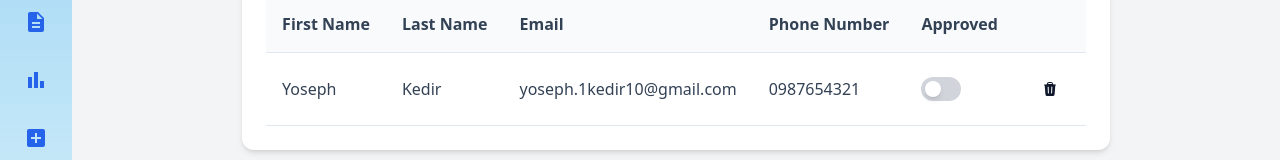
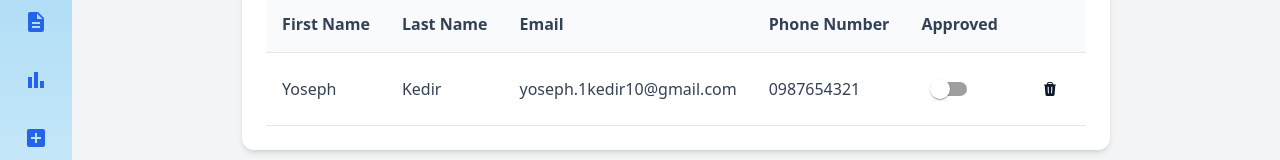
Before and after one commit to YosephSE/ATS, a Next.js app in the folder client/: page /superadmin/toapprove in a window 1280 px wide. Shown: the part 137-297 px from the top of the page. Built offline with nearby package versions, Linux system fonts and the light colour scheme; no server answers.

Commit message:
Change Switch ui

```diff
--- a/client/components/admin/AdminApprove.tsx
+++ b/client/components/admin/AdminApprove.tsx
@@ -1,4 +1,5 @@
 "use client";
+import { Switch } from "@mui/material";
 import React, { useState } from "react";
 
 const AdminApprove = () => {
@@ -66,27 +67,12 @@ const AdminApprove = () => {
                     {application.phoneNumber}
                   </td>
                   <td className="p-4 border-b border-slate-200">
-                    {/* Toggle Switch for Approved */}
                     <label className="flex items-center cursor-pointer">
-                      <input
-                        type="checkbox"
+                    <Switch
+                        color="primary"
                         checked={application.approved}
                         onChange={() => handleToggle(application._id)}
-                        className="sr-only"
                       />
-                      <div
-                        className={`w-10 h-6 rounded-full ${
-                          application.approved ? "bg-green-500" : "bg-gray-300"
-                        } flex items-center`}
-                      >
-                        <div
-                          className={`w-4 h-4 bg-white rounded-full shadow-md transform transition-transform ${
-                            application.approved
-                              ? "translate-x-4"
-                              : "translate-x-1"
-                          }`}
-                        ></div>
-                      </div>
                     </label>
                   </td>
                   <td className="p-4 border-b border-slate-200">
```
